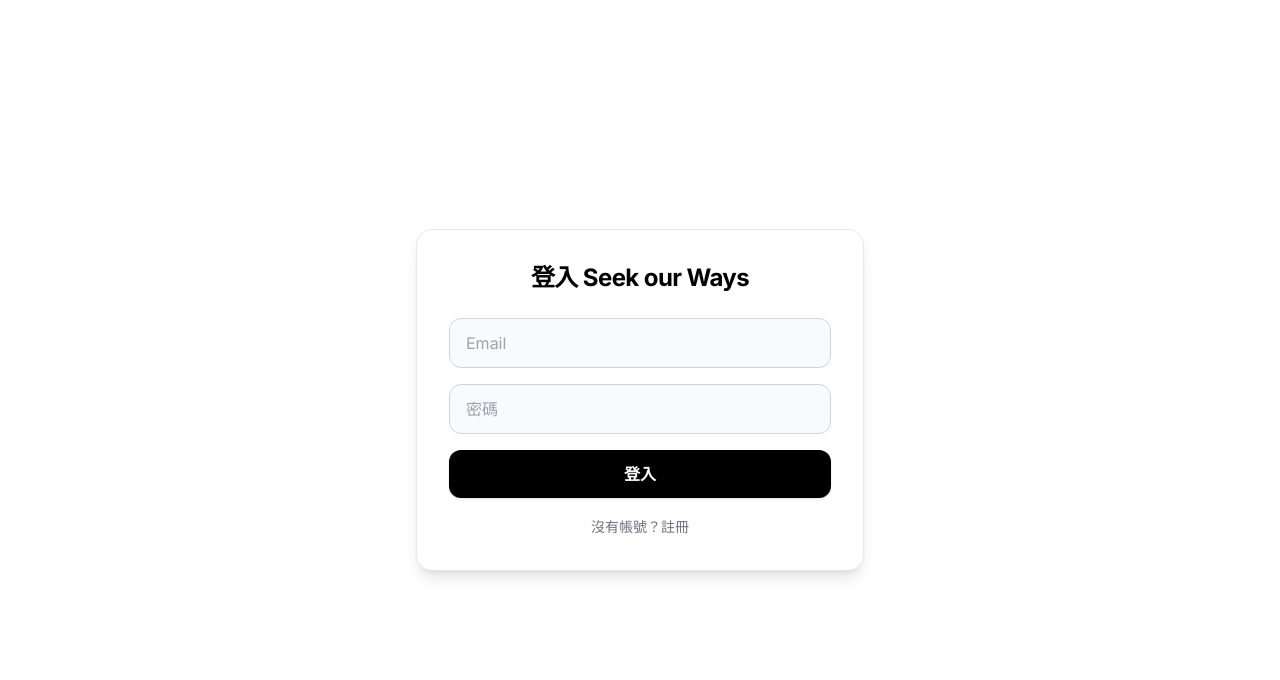
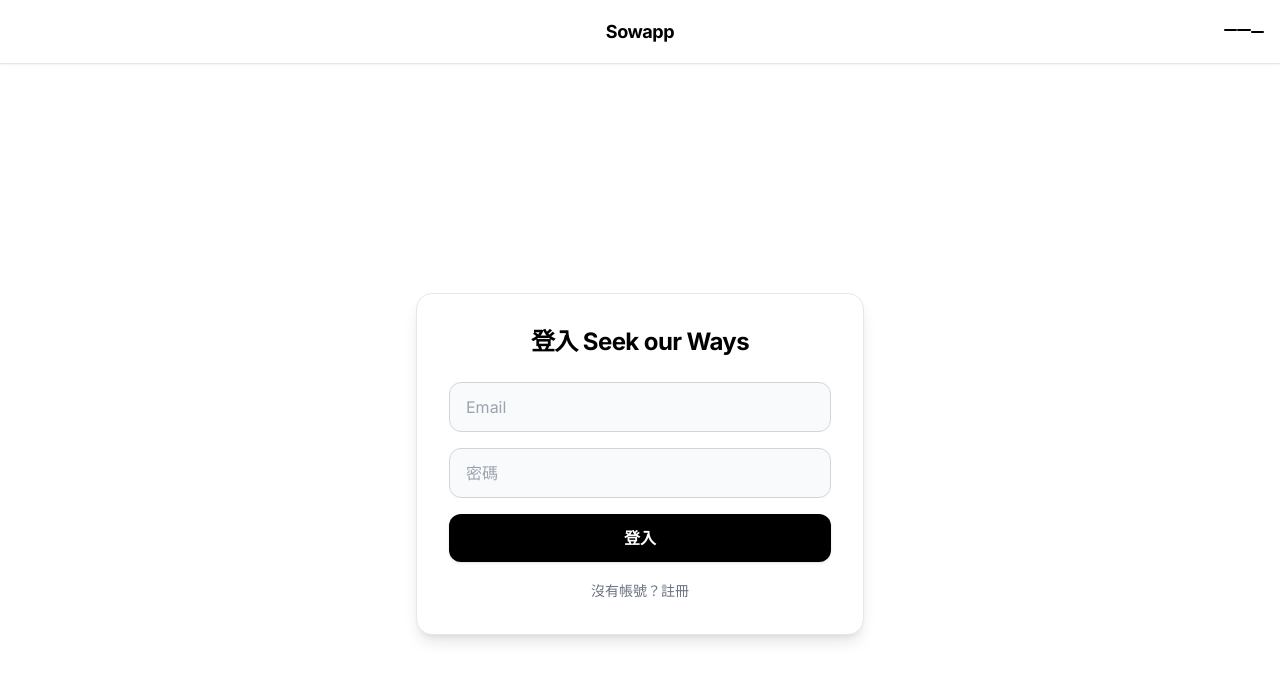
Before and after one commit to Randomusernamebyme/sowapp, a Next.js app: page /auth in a window 1280 px wide. Shown: the top 680 px of the page. Built offline with nearby package versions, Linux system fonts and the light colour scheme.

Commit message:
新增全域 iOS 風格頂部導航列，中央顯示 Sowapp，右上角選單可導向各頁

```diff
--- a/src/app/layout.tsx
+++ b/src/app/layout.tsx
@@ -1,6 +1,7 @@
 import type { Metadata } from "next";
 import { Inter } from "next/font/google";
 import "./globals.css";
+import Navbar from "@/components/Navbar";
 
 const inter = Inter({
   subsets: ["latin"],
@@ -19,8 +20,9 @@ export default function RootLayout({
 }>) {
   return (
     <html lang="en">
-      <body className={`${inter.variable} font-sans antialiased`}>
-        {children}
+      <body className={`${inter.variable} font-sans antialiased bg-white text-black`}>
+        <Navbar />
+        <div className="pt-16">{children}</div>
       </body>
     </html>
   );
--- /dev/null
+++ b/src/components/Navbar.tsx
@@ -0,0 +1,66 @@
+"use client";
+import { useState, useRef, useEffect } from "react";
+import { useRouter } from "next/navigation";
+
+const menuItems = [
+  { label: "主頁", path: "/dashboard" },
+  { label: "個人檔案", path: "/profile-setup" },
+  { label: "任務", path: "/missions" },
+  { label: "團隊", path: "/teams" },
+  { label: "登出", path: "/auth" },
+];
+
+export default function Navbar() {
+  const [open, setOpen] = useState(false);
+  const menuRef = useRef<HTMLDivElement>(null);
+  const router = useRouter();
+
+  useEffect(() => {
+    function handleClickOutside(event: MouseEvent) {
+      if (menuRef.current && !menuRef.current.contains(event.target as Node)) {
+        setOpen(false);
+      }
+    }
+    if (open) {
+      document.addEventListener("mousedown", handleClickOutside);
+    } else {
+      document.removeEventListener("mousedown", handleClickOutside);
+    }
+    return () => document.removeEventListener("mousedown", handleClickOutside);
+  }, [open]);
+
+  return (
+    <nav className="fixed top-0 left-0 right-0 h-16 bg-white border-b border-gray-200 flex items-center justify-between px-4 z-50 shadow-sm">
+      <div className="flex-1 flex justify-center">
+        <span className="text-lg font-bold tracking-tight select-none">Sowapp</span>
+      </div>
+      <div className="absolute right-4">
+        <button
+          aria-label="Open menu"
+          className="w-10 h-10 flex items-center justify-center rounded-full hover:bg-gray-100 transition"
+          onClick={() => setOpen((v) => !v)}
+        >
+          <span className="block w-6 h-0.5 bg-black rounded mb-1"></span>
+          <span className="block w-6 h-0.5 bg-black rounded mb-1"></span>
+          <span className="block w-6 h-0.5 bg-black rounded"></span>
+        </button>
+        {open && (
+          <div ref={menuRef} className="absolute right-0 mt-2 w-40 bg-white rounded-xl shadow-lg border border-gray-200 py-2">
+            {menuItems.map((item) => (
+              <button
+                key={item.path}
+                className="w-full text-left px-4 py-2 text-black hover:bg-gray-100 rounded-xl transition"
+                onClick={() => {
+                  setOpen(false);
+                  router.push(item.path);
+                }}
+              >
+                {item.label}
+              </button>
+            ))}
+          </div>
+        )}
+      </div>
+    </nav>
+  );
+}
```
